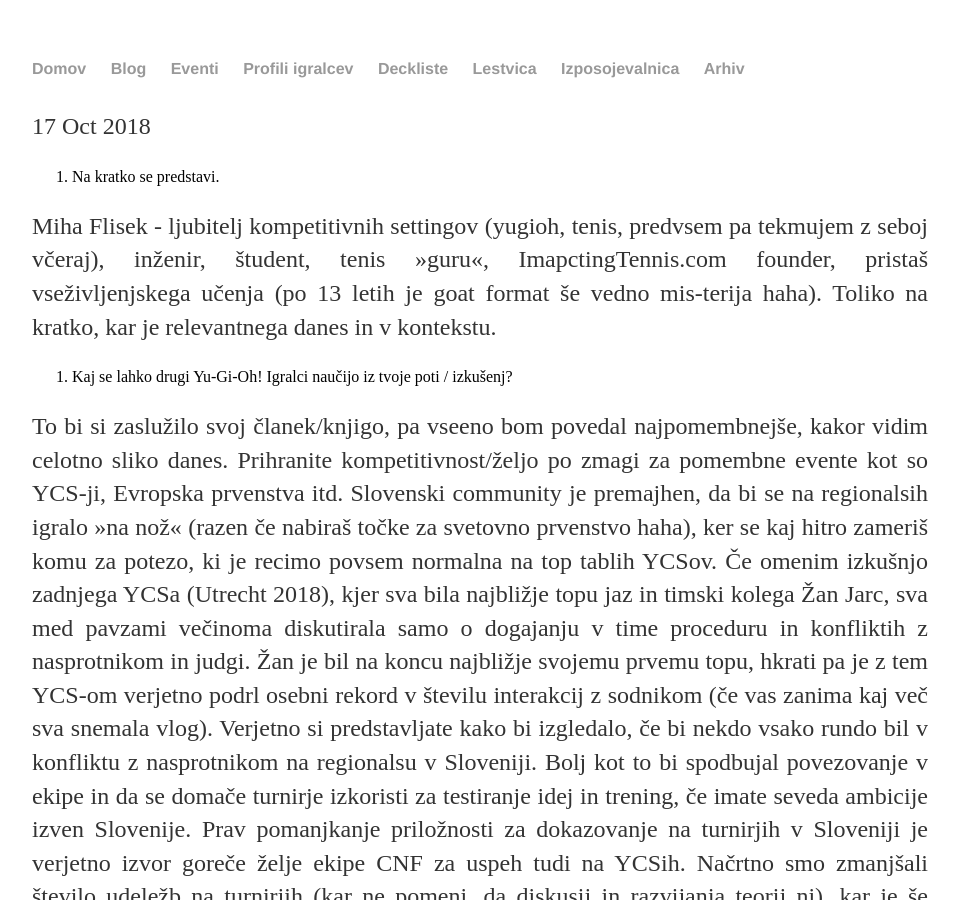
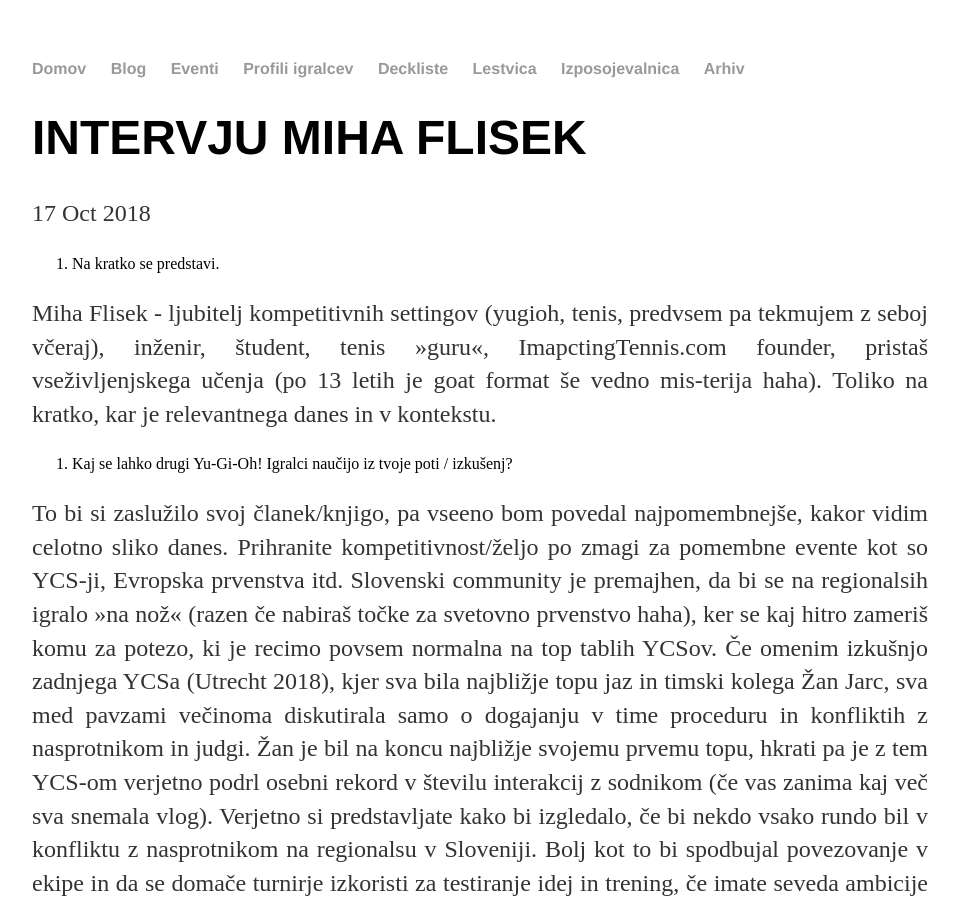
Before and after one commit to slogoatsss/slogoatsss.github.io, a Jekyll site: the page built from _posts/2018-10-17-flisek-intervju.md, in a window 1280 px wide and 900 px high. Shown: the whole window, without its empty margins (160-1119 px from the left). Built offline with Jekyll 4.4.1, drawn with Linux system fonts in a browser that asks for light colours; nearby versions of some CDN libraries; our own code applies the rules of GitHub Pages for plain Markdown files; library files that are not in the unit come from our copies.

Commit message:
Update 2018-10-17-flisek-intervju.md

```diff
--- a/_posts/2018-10-17-flisek-intervju.md
+++ b/_posts/2018-10-17-flisek-intervju.md
@@ -1,6 +1,6 @@
 ---
 layout: post
-title: INTERVJU: MIHA FLISEK
+title: INTERVJU MIHA FLISEK
 date: 2018-10-17
 ---
 1. Na kratko se predstavi.
```
